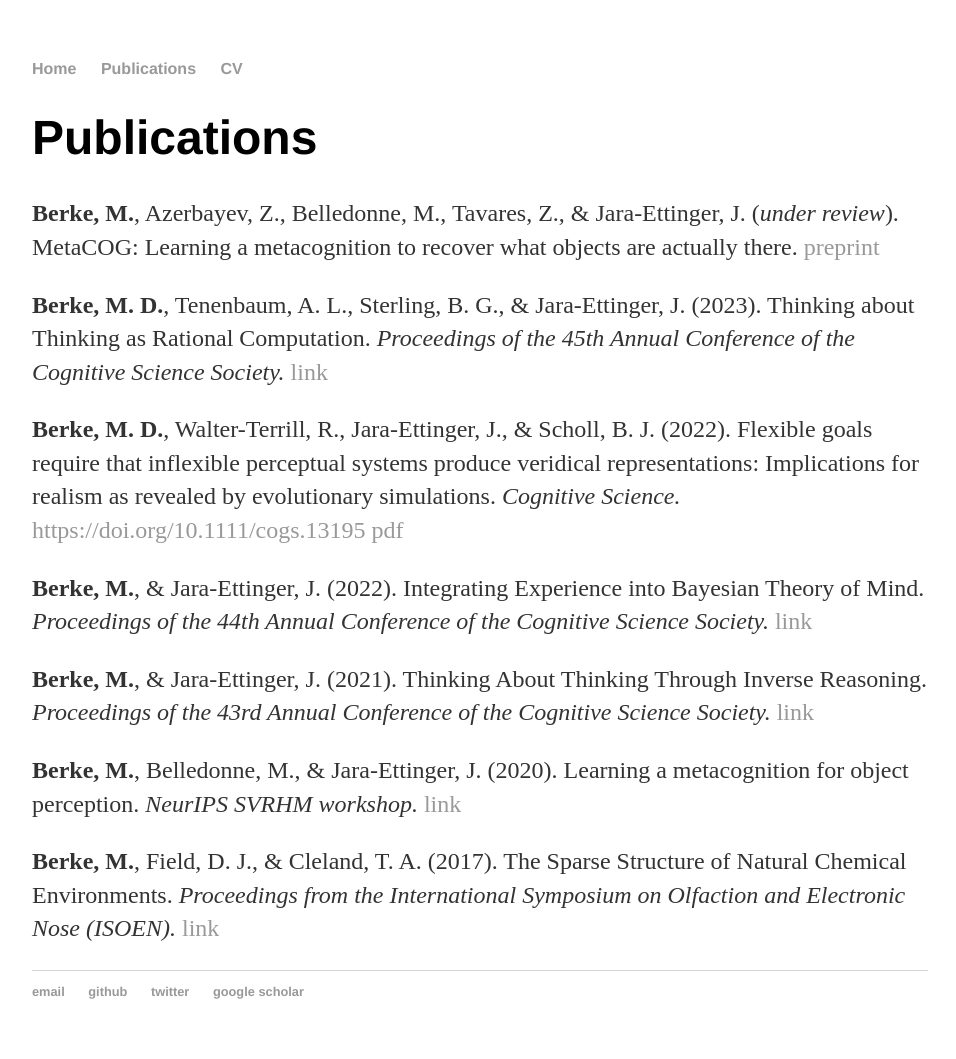
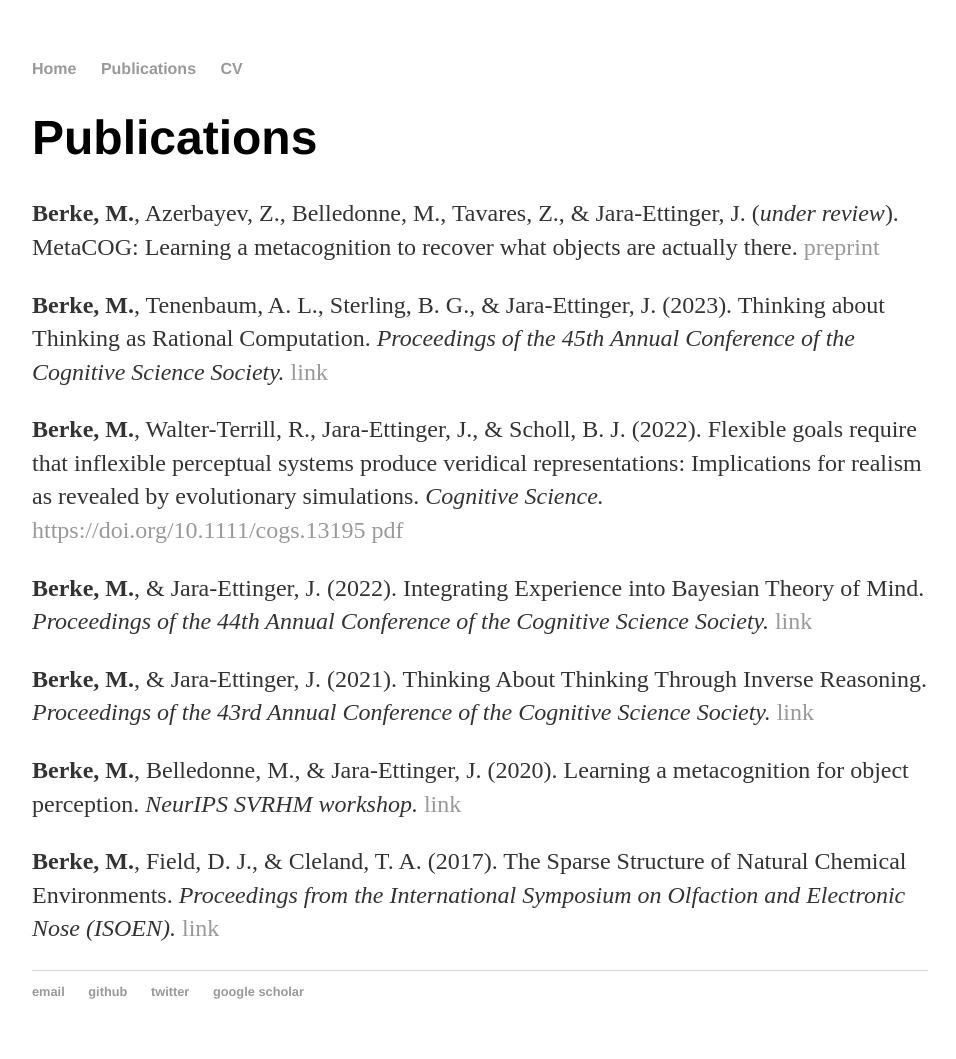
Before and after one commit to marleneberke/marleneberke.github.io, a Jekyll site: the page built from publications.html, in a window 1280 px wide. Shown: the whole page, without its empty margins (160-1116 px from the left). Built offline with Jekyll 4.4.1, drawn with Linux system fonts in a browser that asks for light colours.

```diff
--- a/publications.html
+++ b/publications.html
@@ -7,9 +7,9 @@ title: Publications
 
 <p><b>Berke, M.</b>, Azerbayev, Z., Belledonne, M., Tavares, Z., & Jara-Ettinger, J. (<i>under review</i>). MetaCOG: Learning a metacognition to recover what objects are actually there. <a href="https://github.com/marleneberke/marleneberke.github.io/raw/main/METACOG.pdf">preprint</a> </p>
 
-<p><b>Berke, M. D.</b>, Tenenbaum, A. L., Sterling, B. G., & Jara-Ettinger, J. (2023). Thinking about Thinking as Rational Computation. <i>Proceedings of the 45th Annual Conference of the Cognitive Science Society.</i> <a href="https://psyarxiv.com/e65p3/download?format=pdf">link</a> </p>
+<p><b>Berke, M.</b>, Tenenbaum, A. L., Sterling, B. G., & Jara-Ettinger, J. (2023). Thinking about Thinking as Rational Computation. <i>Proceedings of the 45th Annual Conference of the Cognitive Science Society.</i> <a href="https://psyarxiv.com/e65p3/download?format=pdf">link</a> </p>
 
-<p><b>Berke, M. D.</b>, Walter-Terrill, R., Jara-Ettinger, J., & Scholl, B. J. (2022). Flexible goals require that inflexible perceptual systems produce veridical representations: Implications for realism as revealed by evolutionary simulations. <i>Cognitive Science.</i>  <a href="https://doi.org/10.1111/cogs.13195">https://doi.org/10.1111/cogs.13195</a> <a href="https://github.com/marleneberke/marleneberke.github.io/raw/main/FlexibleGoals.pdf">pdf</a> </p>
+<p><b>Berke, M.</b>, Walter-Terrill, R., Jara-Ettinger, J., & Scholl, B. J. (2022). Flexible goals require that inflexible perceptual systems produce veridical representations: Implications for realism as revealed by evolutionary simulations. <i>Cognitive Science.</i>  <a href="https://doi.org/10.1111/cogs.13195">https://doi.org/10.1111/cogs.13195</a> <a href="https://github.com/marleneberke/marleneberke.github.io/raw/main/FlexibleGoals.pdf">pdf</a> </p>
 
 <p><b>Berke, M.</b>, & Jara-Ettinger, J. (2022). Integrating Experience into Bayesian Theory of Mind. <i>Proceedings of the 44th Annual Conference of the Cognitive Science Society.</i> <a href="https://escholarship.org/content/qt8397z6nx/qt8397z6nx.pdf">link</a> </p>
 
```
